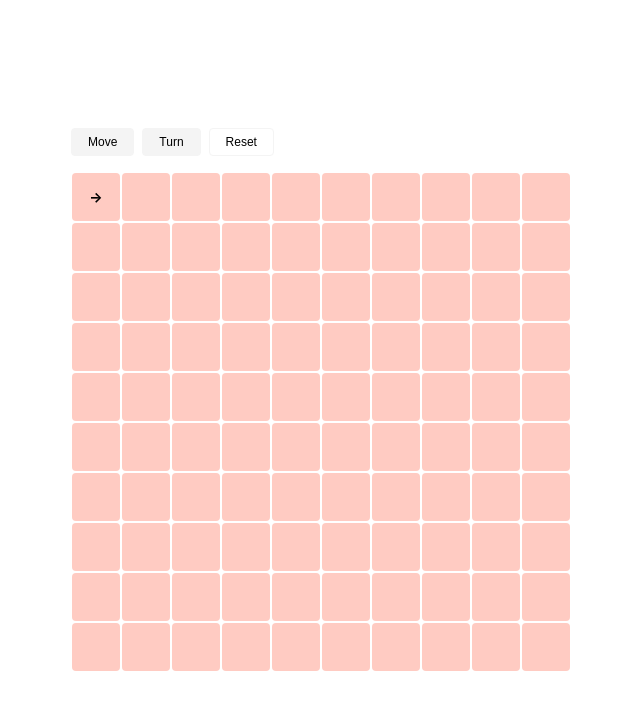
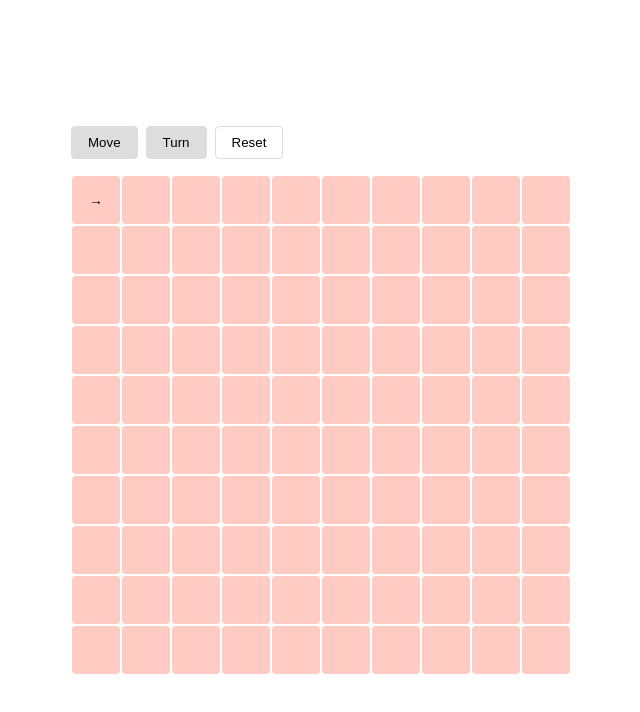
Before and after one commit to pratheshb/react-simple-rambo-robot, a React (Create React App) app: page / in a window 1280 px wide. Shown: the top 712 px of the page, without its empty margins (319-959 px from the left). Built offline with nearby package versions, Linux system fonts and the light colour scheme.

Commit message:
include keyboard navigation

```diff
--- a/src/App.css
+++ b/src/App.css
@@ -1,6 +1,6 @@
-.container {
-    position: absolute;
-    top: 50%;
-    left: 50%;
-    transform: translate(-50%, -50%);
+#root {
+    height: 100vh;
+    display: flex;
+    justify-content: center;
+    align-items: center;
 }
--- a/src/App.js
+++ b/src/App.js
@@ -1,18 +1,37 @@
-import { useState } from 'react';
+import { useState, useEffect } from 'react';
 import './App.css';
 import ToolBar from './components/ToolBar/ToolBar';
 import Room from './components/Room/Room';
 
+const keyDirection = {
+  "ArrowRight": 0,
+  "ArrowDown": 90,
+  "ArrowLeft": 180,
+  "ArrowUp": 270,
+}
 
 export default function App() {
   const [direction, setDirection] = useState(0);
   const [position, setPosition] = useState({ x: 1, y: 1 });
   const [warn, setWarn] = useState(null);
 
+  useEffect(() => {
+    console.log('effect')
+    function handleKeup(e) {
+      if(e.code.startsWith('Arrow')) {
+        if(keyDirection[e.code] === direction) {
+          handleMove();
+        } else {
+          setDirection(keyDirection[e.code]);
+          setWarn(null);
+        }
+      }
+    }
+    document.body.addEventListener('keyup', handleKeup)
+    return () => document.body.removeEventListener('keyup', handleKeup)
+  }, [position, direction])
+
   function handleMove() {
-    const newPos = {
-      ...position
-    }
     const isMovingHorizontal = direction === 0 || direction === 180;
     const isMovingForward = direction === 0 || direction === 90;
     const axis = isMovingHorizontal ? 'y' : 'x';
@@ -21,9 +40,11 @@ export default function App() {
     if (position[axis] === limit) {
       return setWarn('Oops: Hit on the wall!');
     }
-    newPos[axis] += index;
-    setPosition(newPos);
-    setWarn(null);
+    const nextPosition = {
+      ...position
+    }
+    nextPosition[axis] += index;
+    setPosition(nextPosition);
   }
 
   function handleTurn() {
--- a/src/components/ToolBar/ToolBar.css
+++ b/src/components/ToolBar/ToolBar.css
@@ -6,16 +6,15 @@
 }
 
 button {
-    padding: 6px 16px;
-    font-size: 12px;
+    padding: 8px 16px;
     border-radius: 4px;
     margin-right: 8px;
-    border: 1px solid #f4f4f4;
+    border: 1px solid #ddd;
     cursor: pointer;
 }
 
 .move, .turn {
-    background: #f4f4f4;
+    background: #ddd;
 }
 
 .reset {
--- a/src/components/ToolBar/ToolBar.js
+++ b/src/components/ToolBar/ToolBar.js
@@ -8,9 +8,9 @@ function ToolBar(props) {
         <button id="turn" className="turn" onClick={props.onTurn}>Turn</button>
         <button id="reset" className="reset" onClick={props.onReset}>Reset</button>
       </span>
-      <span className="warn">
+      <strong className="warn">
       { props.warn }
-      </span>
+      </strong>
     </div>
   );
 }
--- a/src/index.css
+++ b/src/index.css
@@ -5,9 +5,7 @@
 }
 
 body {
-  font-family: -apple-system, BlinkMacSystemFont, 'Segoe UI', 'Roboto', 'Oxygen',
-    'Ubuntu', 'Cantarell', 'Fira Sans', 'Droid Sans', 'Helvetica Neue',
-    sans-serif;
+  font-family: sans-serif;
   -webkit-font-smoothing: antialiased;
   -moz-osx-font-smoothing: grayscale;
   font-size: 14px;
```
